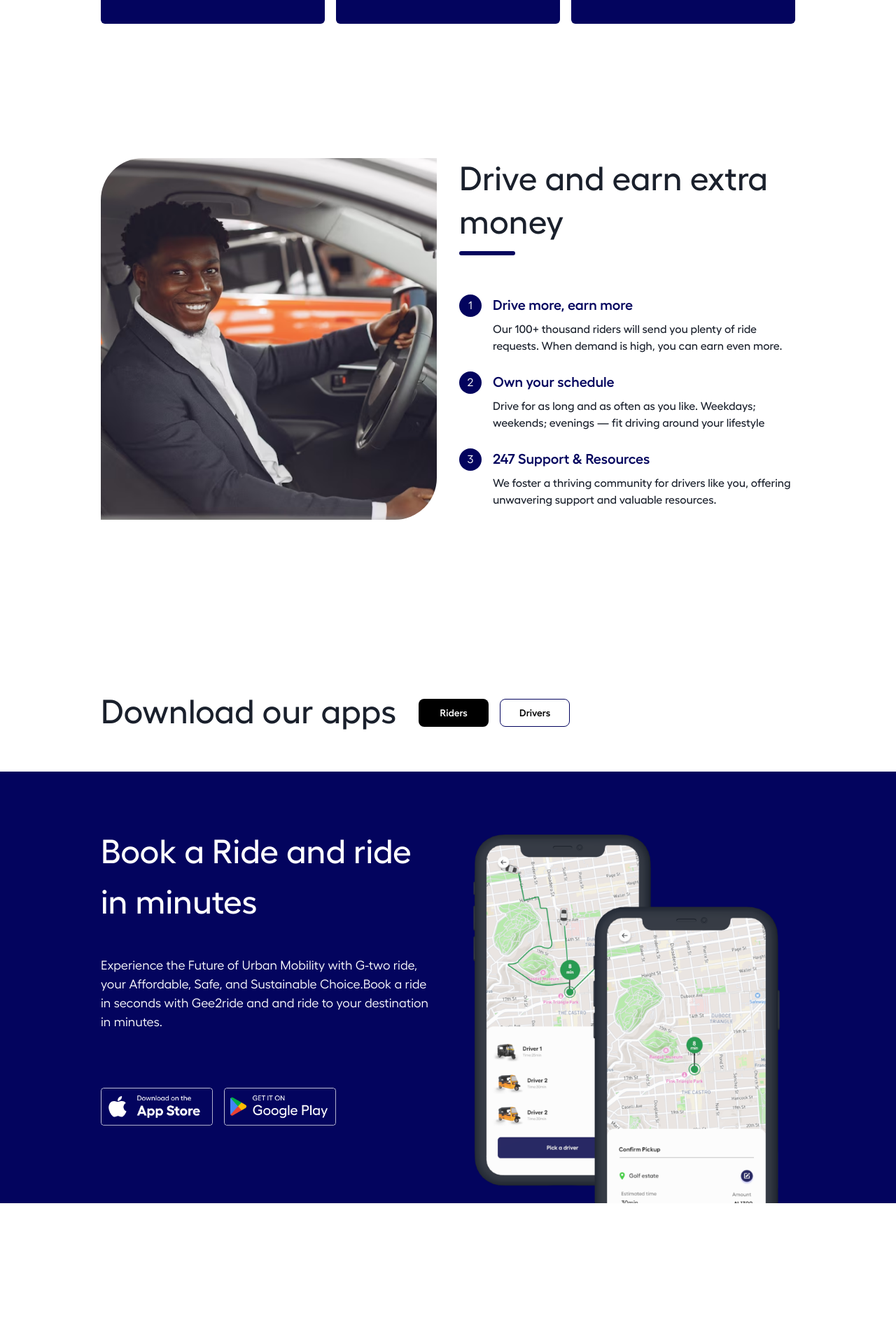
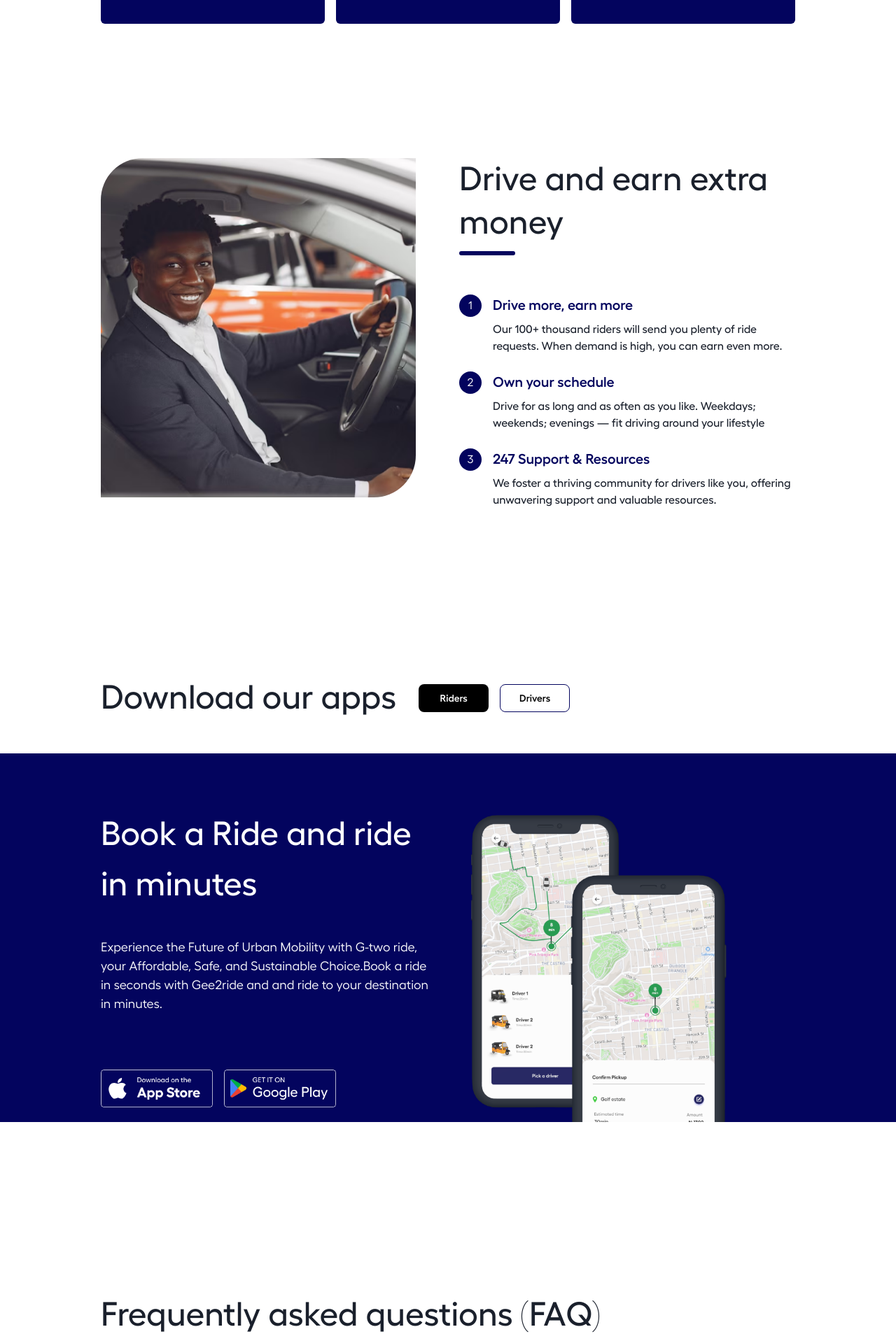
Before and after one commit to Jace-Tech/jsx-type, a React (Vite) app: page / in a window 1280 px wide. Shown: the part 1372-3289 px from the top of the page at 70% size. Built offline with nearby package versions, Linux system fonts and the light colour scheme; a web font is replaced by a local one.

Commit message:
added some touch-ups

```diff
--- a/src/components/global/Header.jsx
+++ b/src/components/global/Header.jsx
@@ -45,7 +45,7 @@ const Header = () => {
           <CustomButton>register</CustomButton>
         </HStack>
 
-        <IconButton hideFrom={"md"} display={"flex"} rounded={"sm"} color={PRIMARY_COLOR}>
+        <IconButton variant={"ghost"} hideFrom={"md"} display={"flex"} rounded={"sm"} color={PRIMARY_COLOR}>
           <VStack alignItems={"flex-end"} spacing={1}>
             <Box as={"span"} h={"2px"} rounded={"sm"} bg={PRIMARY_COLOR} w={"28px"} />
             <Box as={"span"} h={"2px"} rounded={"sm"} bg={PRIMARY_COLOR} w={"20px"} />
--- a/src/components/local/DownloadCard.jsx
+++ b/src/components/local/DownloadCard.jsx
@@ -9,9 +9,10 @@ import { DOWNLOAD_SECTION } from "../../contents/landing"
 
 const DownloadCard = ({ type }) => {
   const { image, icon, links, text, title } = DOWNLOAD_SECTION[type]
+
   return (
     <PageContainer bg={PRIMARY_COLOR} pt={20}>
-      <SimpleGrid columns={[1, 1, 2]} gap={8}>
+      <SimpleGrid columns={[1, 1, 2]} gap={8} rowGap={12}>
         <Stack spacing={10}>
           <div data-aos="fade-up">
             <TitleText color={"white"}>{title}</TitleText>
@@ -22,14 +23,14 @@ const DownloadCard = ({ type }) => {
           </div>
 
           <HStack mt={10} spacing={4} justifyContent={["center", "center", "flex-start"]}>
-            <Link href={links.ios} target="_blank" rel="noopener noreferrer" as={Image}  maxW={40} w={"100%"} src={icon.ios} alt="Download on App Store" />
-            <Link href={links.android} target="_blank" rel="noopener noreferrer" as={Image}  maxW={40} w={"100%"} src={icon.android} alt="Download on Play Store" />
+            <Link href={links.ios} target="_blank" rel="noopener noreferrer" as={Image} w={40} src={icon.ios} alt="Download on App Store" />
+            <Link href={links.android} target="_blank" rel="noopener noreferrer" as={Image} w={40} src={icon.android} alt="Download on Play Store" />
           </HStack>
         </Stack>
 
         <Box>
           <div data-aos="fade-left">
-            <Image src={image} w={"100%"} maxW={500} alt={type + " app"} />
+            <Image src={image} mx={["auto", "auto", "unset"]} w={"100%"} maxW={400} alt={type + " app"} />
           </div>
         </Box>
       </SimpleGrid>
--- a/src/pageComponents/landing/DowloadSection.jsx
+++ b/src/pageComponents/landing/DowloadSection.jsx
@@ -14,7 +14,7 @@ const DowloadSection = () => {
       <PageContainer py={12}>
         <div data-aos="fade-up">
           <HStack flexDir={['column', 'column', 'row']} spacing={8} alignItems={["flex-start", "flex-start", "center"]}>
-            <TitleText>Download our apps</TitleText>
+            <TitleText lineHeight={"1.3"}>Download our apps</TitleText>
             <HStack spacing={4}>
               <CustomButton
                 outlined={sectionName !== "rider"}
--- a/src/pageComponents/landing/DriveSection.jsx
+++ b/src/pageComponents/landing/DriveSection.jsx
@@ -11,7 +11,7 @@ const DriveSection = () => {
       <SimpleGrid columns={[1, 1, 2]} gap={8}>
         <Box>
           <div data-aos="fade-right" data-aos-delay={300}>
-            <Image w={"100%"} maxW={500} src={SECTION_2_IMAGE} roundedTopLeft={"60"} roundedBottomRight={"60"} />
+            <Image w={"100%"} mx={["auto", "auto", "unset"]} maxW={450} src={SECTION_2_IMAGE} roundedTopLeft={"60"} roundedBottomRight={"60"} />
           </div>
         </Box>
 
```
